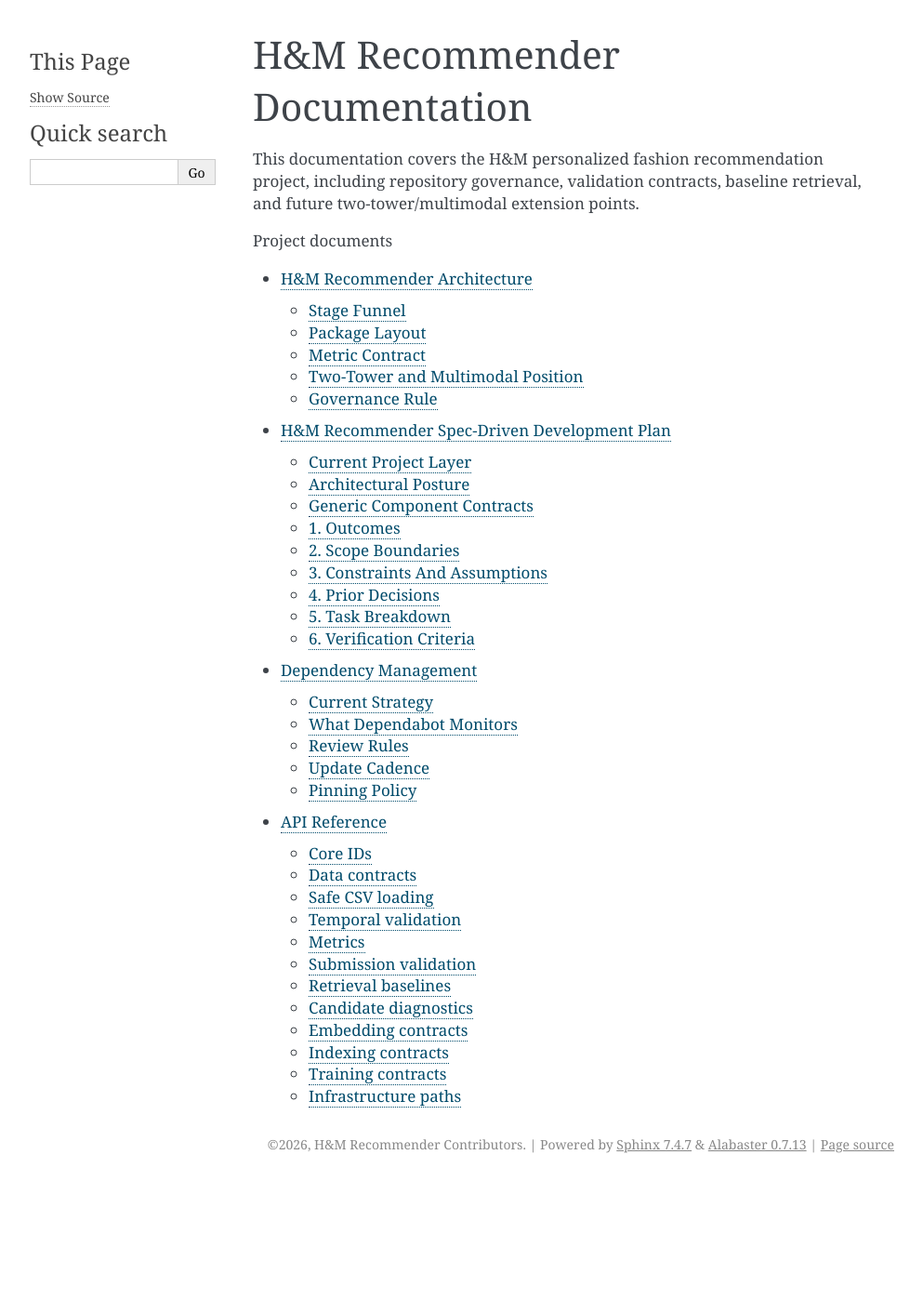
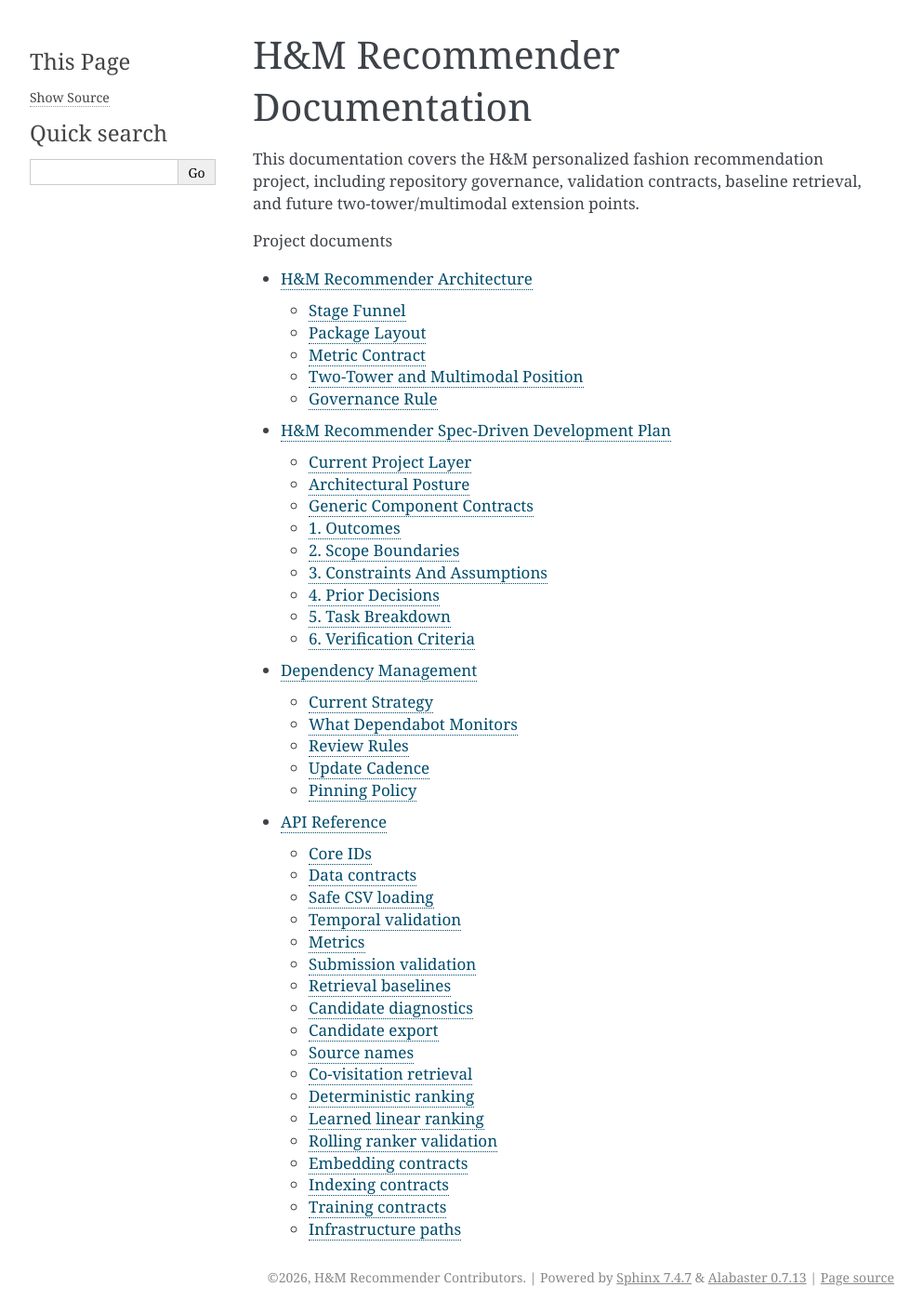
Before and after one commit to dfbustosus/hm-two-tower-recsys, a Sphinx documentation site: the page built from docs/index.rst, in a window 1280 px wide. Shown: the whole page at 93% size, without its empty margins (148-1141 px from the left). Built offline with Sphinx 7.4.7, drawn with Linux system fonts in a browser that asks for light colours; before the commit the page ends 1270 px from its top, so only the background shows below that.

```diff
--- a/docs/api.rst
+++ b/docs/api.rst
@@ -49,6 +49,42 @@ Candidate diagnostics
 .. automodule:: hm_recsys.retrieval.candidate_diagnostics
    :members:
 
+Candidate export
+----------------
+
+.. automodule:: hm_recsys.retrieval.candidate_export
+   :members:
+
+Source names
+------------
+
+.. automodule:: hm_recsys.retrieval.source_names
+   :members:
+
+Co-visitation retrieval
+-----------------------
+
+.. automodule:: hm_recsys.retrieval.co_visitation
+   :members:
+
+Deterministic ranking
+---------------------
+
+.. automodule:: hm_recsys.ranking.deterministic
+   :members:
+
+Learned linear ranking
+----------------------
+
+.. automodule:: hm_recsys.ranking.linear
+   :members:
+
+Rolling ranker validation
+-------------------------
+
+.. automodule:: hm_recsys.ranking.rolling
+   :members:
+
 Embedding contracts
 -------------------
 
```
